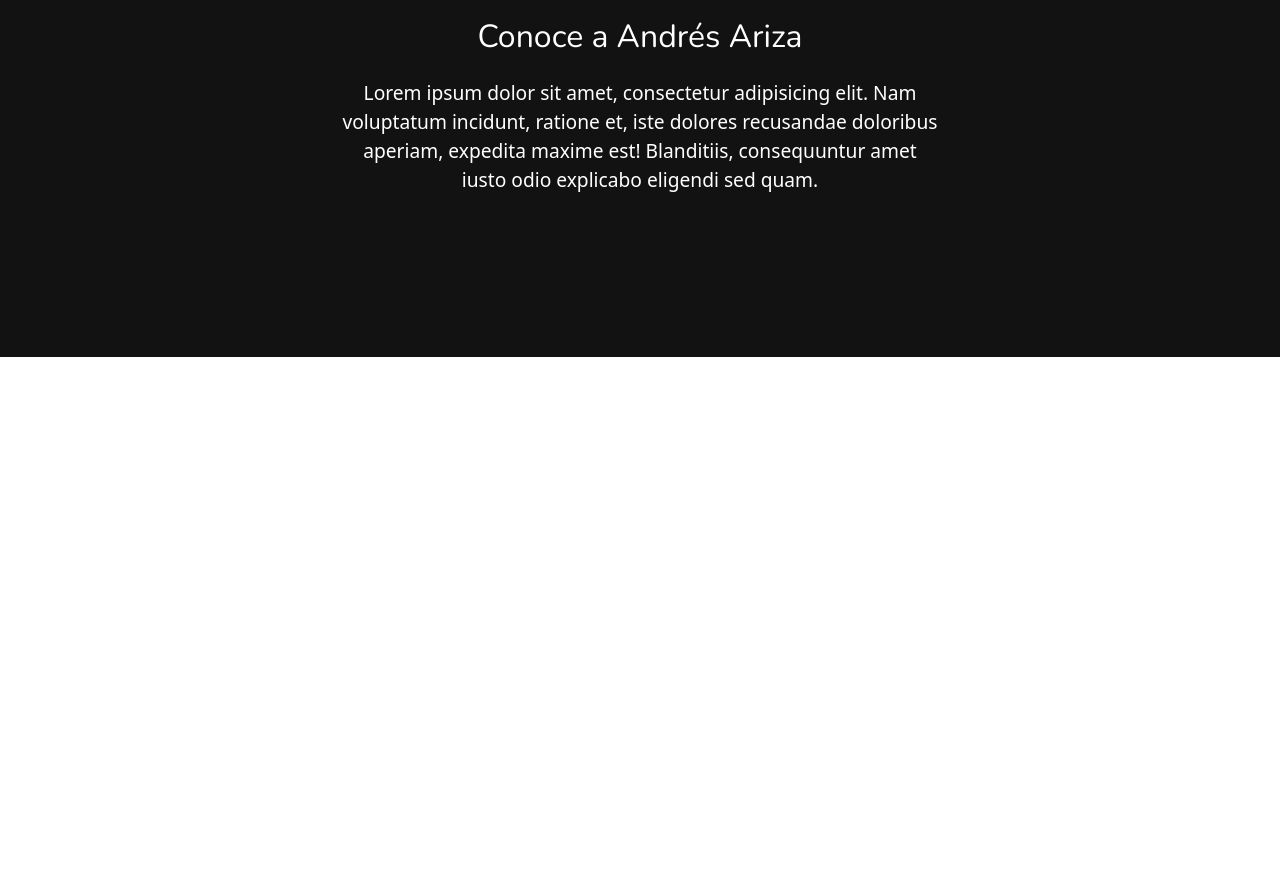
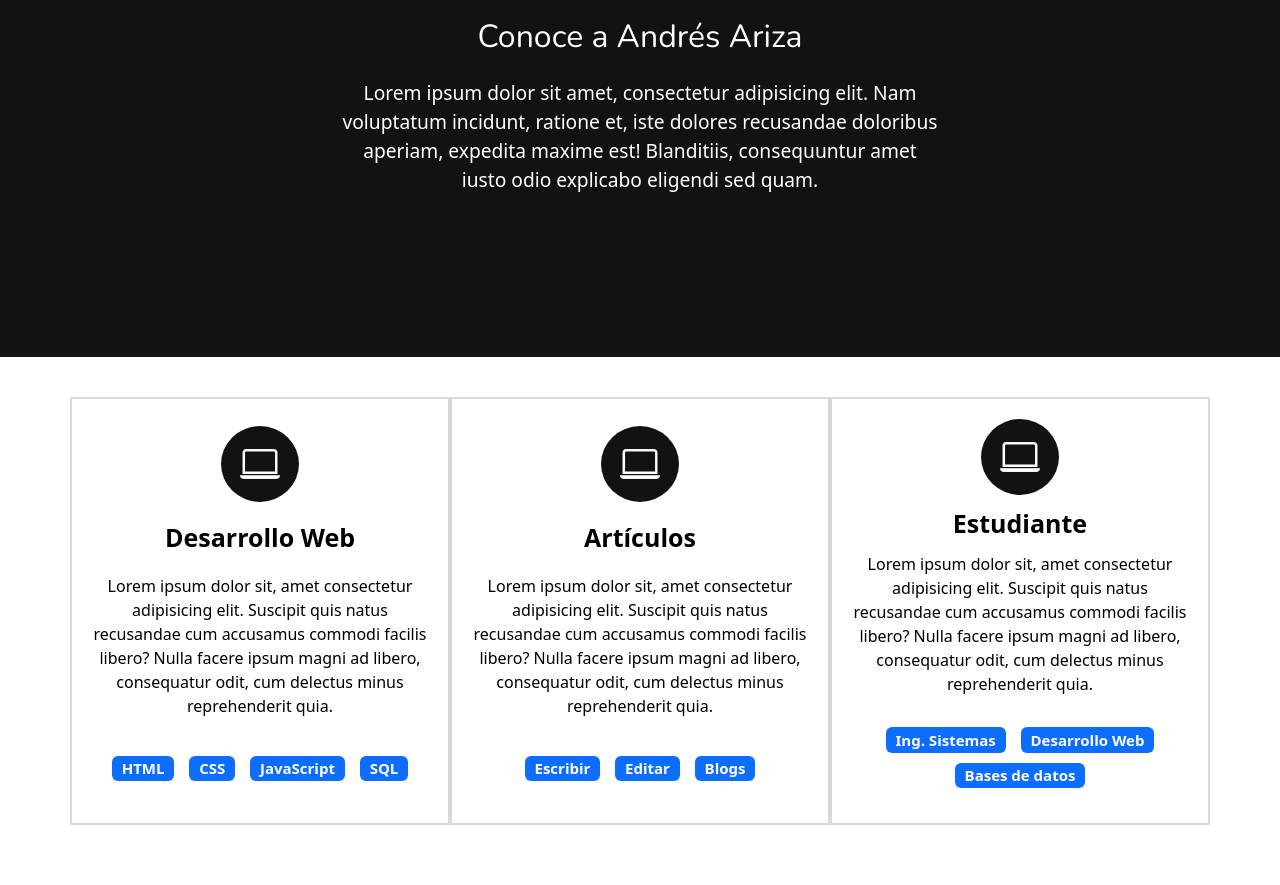
Before and after one commit to Andresariz88/prueba-bootstrap, a plain HTML site: page 4_project.html in a window 1280 px wide. Shown: the part 991-1876 px from the top of the page. Before the commit the page ends 1348 px from the top, so only its background shows below. Drawn offline with nearby package versions, Linux system fonts and the light colour scheme.

Commit message:
Sección de experiencia

```diff
--- a/4_project.html
+++ b/4_project.html
@@ -13,6 +13,8 @@
     <link rel="icon" type="image/x-icon" href="./images/icono.png">
     <!-- Bootstrap -->
     <link href="https://cdn.jsdelivr.net/npm/bootstrap@5.2.3/dist/css/bootstrap.min.css" rel="stylesheet" integrity="sha384-rbsA2VBKQhggwzxH7pPCaAqO46MgnOM80zW1RWuH61DGLwZJEdK2Kadq2F9CUG65" crossorigin="anonymous">
+    <!-- Bootstrap Icons -->
+    <link rel="stylesheet" href="https://cdn.jsdelivr.net/npm/bootstrap-icons@1.10.2/font/bootstrap-icons.css">
     <!-- CSS -->
     <link rel="stylesheet" href="./style.css">
     <!-- Google Fonts -->
@@ -72,6 +74,48 @@
       </div>
     </section>
 
+    <!-- Experiencia -->
+    <section class="experiencia seccion-clara">
+      <div class="container text-center">
+        <div class="row">
+          <!-- Desarrollo Web -->
+          <div class="columna col-12 col-md-4">
+            <i class="bi bi-laptop"></i>
+            <p class="experiencia-titulo">Desarrollo Web</p>
+            <p>Lorem ipsum dolor sit, amet consectetur adipisicing elit. Suscipit quis natus recusandae cum accusamus commodi facilis libero? Nulla facere ipsum magni ad libero, consequatur odit, cum delectus minus reprehenderit quia.</p>
+            <div class="badges-contenedor">
+              <span class="badge text-bg-primary">HTML</span>
+              <span class="badge text-bg-primary">CSS</span>
+              <span class="badge text-bg-primary">JavaScript</span>
+              <span class="badge text-bg-primary">SQL</span>
+            </div>
+          </div>
+          <!-- Articulos -->
+          <div class="columna col-12 col-md-4">
+            <i class="bi bi-laptop"></i>
+            <p class="experiencia-titulo">Artículos</p>
+            <p>Lorem ipsum dolor sit, amet consectetur adipisicing elit. Suscipit quis natus recusandae cum accusamus commodi facilis libero? Nulla facere ipsum magni ad libero, consequatur odit, cum delectus minus reprehenderit quia.</p>
+            <div class="badges-contenedor">
+              <span class="badge text-bg-primary">Escribir</span>
+              <span class="badge text-bg-primary">Editar</span>
+              <span class="badge text-bg-primary">Blogs</span>
+            </div>
+          </div>
+          <!-- Estudiante -->
+          <div class="columna col-12 col-md-4">
+            <i class="bi bi-laptop"></i>
+            <p class="experiencia-titulo">Estudiante</p>
+            <p>Lorem ipsum dolor sit, amet consectetur adipisicing elit. Suscipit quis natus recusandae cum accusamus commodi facilis libero? Nulla facere ipsum magni ad libero, consequatur odit, cum delectus minus reprehenderit quia.</p>
+            <div class="badges-contenedor">
+              <span class="badge text-bg-primary">Ing. Sistemas</span>
+              <span class="badge text-bg-primary">Desarrollo Web</span>
+              <span class="badge text-bg-primary">Bases de datos</span>
+            </div>
+          </div>
+        </div>
+      </div>
+    </section>
+
     <script src="https://cdn.jsdelivr.net/npm/bootstrap@5.2.3/dist/js/bootstrap.bundle.min.js" integrity="sha384-kenU1KFdBIe4zVF0s0G1M5b4hcpxyD9F7jL+jjXkk+Q2h455rYXK/7HAuoJl+0I4" crossorigin="anonymous"></script>
   </body>
 </html>
--- a/style.css
+++ b/style.css
@@ -26,6 +26,11 @@ h1 {
 .seccion-oscura {
   color: white;
   background-color: #121212;
+}
+
+.seccion-clara {
+  color: black;
+  background-color: white;
 }
 
 .seccion-titulo {
@@ -75,6 +80,51 @@ h1 {
 }
 
 
+/* Experiencia */
+.experiencia {
+  padding: 40px 40px 60px 40px;
+}
+
+.experiencia .columna {
+  padding: 20px;
+  border: 2px solid #8080804d;
+  display: flex;
+  flex-direction: column;
+  align-items: center;
+  justify-content: space-evenly;
+  transition: all 0.2s ease-in;
+}
+
+.experiencia .columna:hover {
+  color: white;
+  background-color: #121212;
+}
+
+.experiencia i {
+  font-size: 2.5rem;
+  color: white;
+  background-color: #121212;
+  padding: 8px 19px;
+  border-radius: 50%;
+}
+
+.experiencia-titulo {
+  font-size: 25px;
+  font-weight: bold;
+  margin: 10px 0;
+}
+
+.badges-contenedor {
+  font-size: 20px;
+  font-weight: bold;
+  margin: 10px 0;
+}
+
+.badge {
+  margin: 5px;
+}
+
+
 /* Adaptable (responsive) */
 @media screen and (max-width: 767px) {
   .navbar-brand {
```
